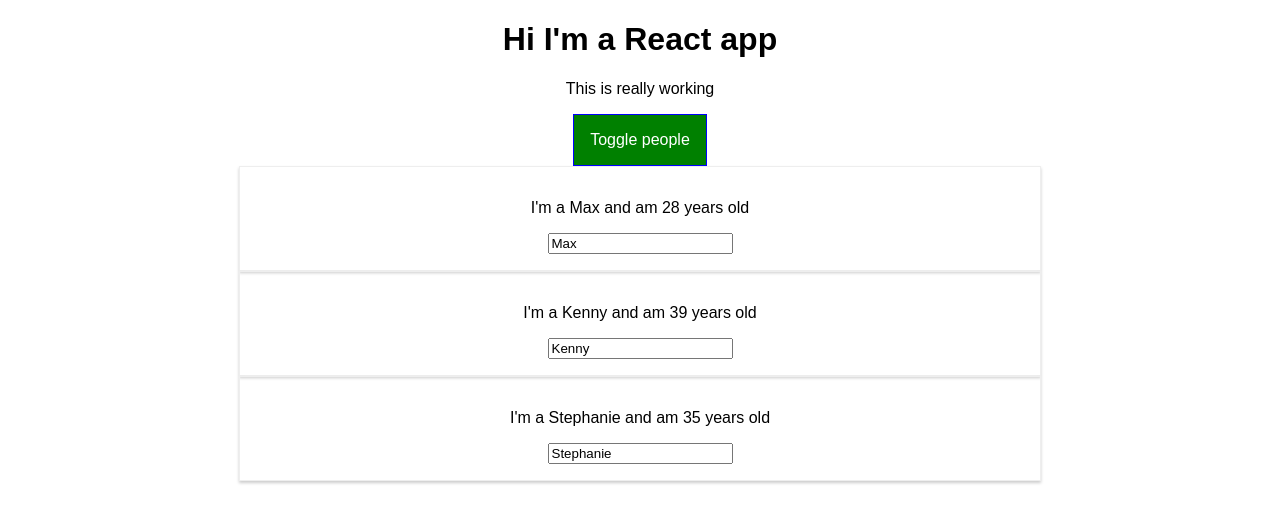
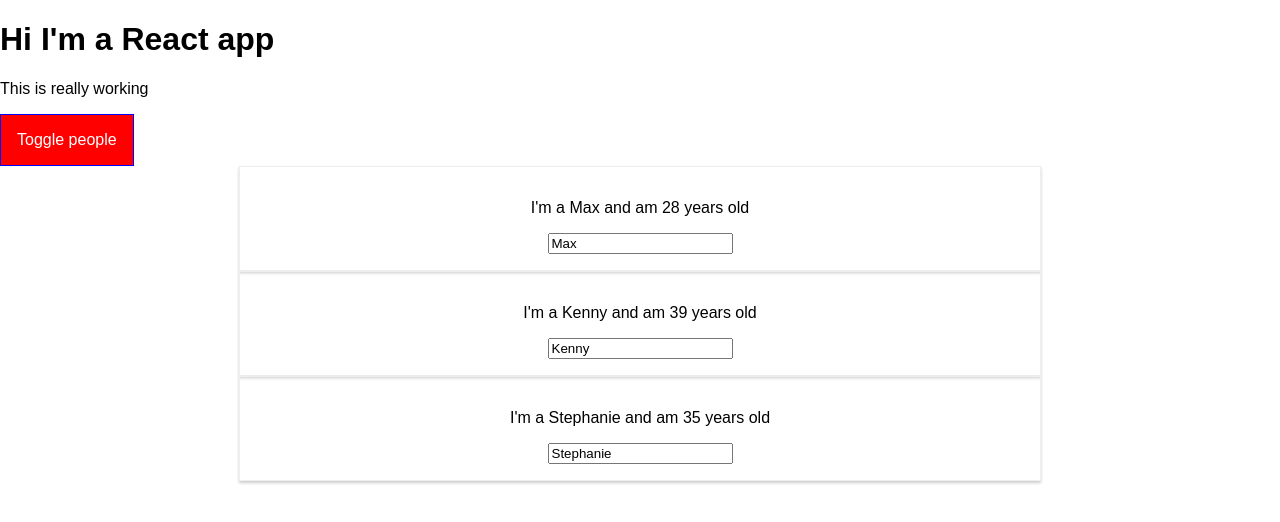
Before and after one commit to kennydrobnack/react-course, a React app: page / in a window 1280 px wide. Shown: the top 522 px of the page. Built offline with nearby package versions, Linux system fonts and the light colour scheme.

Commit message:
Cleaning up cockpit component a bit. Fixed bug that was keeping delete person from working

```diff
--- /dev/null
+++ b/src/components/Cockpit/Cockpit.css
@@ -0,0 +1,24 @@
+
+.Cockpit button {
+    border: 1px solid blue;
+    padding: 16px;
+    background-color: green;
+    font: inherit;
+    color: white;
+  }
+
+  .CockpitApp button:hover {
+    background-color: lightgreen;
+    color: black;
+    cursor: pointer;
+  }
+
+  .Cockpit button.Red {
+    background-color: red;
+  }
+
+  .Cockpit button.Red:hover {
+    background-color: salmon;
+    color: black;
+    cursor: pointer;
+  }
--- /dev/null
+++ b/src/components/Cockpit/Cockpit.js
@@ -0,0 +1,31 @@
+import React from 'react'
+import classes from './Cockpit.css'
+
+const cockpit = (props) => {
+    const assignedClasses = []
+    let btnClass = ''
+
+    if (props.showPeople) {
+        btnClass = classes.Red
+    }
+
+    if (props.people.length <= 2) {
+      assignedClasses.push(classes.red)
+    }
+    if (props.people.length <= 1) {
+      assignedClasses.push(classes.bold)
+    }
+
+    return(
+        <div className={classes.Cockpit}>
+          <h1>Hi I'm a React app</h1>
+          <p className={assignedClasses.join(' ')}>This is really working</p>
+
+          <button
+            className={btnClass}
+            onClick={props.clicked}>Toggle people</button>
+        </div>
+    )
+}
+
+export default cockpit
--- a/src/components/People/People.js
+++ b/src/components/People/People.js
@@ -3,10 +3,11 @@ import Person from '../Person/Person'
 
 const people = (props) => props.people.map((person, index) => {
     return <Person
-    click={() => props.clicked(index)}
-    name={person.name}
-    age={person.age}
-    changed={(event) => props.changed(event, person.id) } />
+        key={index}
+        click={() => props.clicked(index)}
+        name={person.name}
+        age={person.age}
+        changed={(event) => props.changed(event, person.id) } />
 })
 
 export default people
--- a/src/containers/App.css
+++ b/src/containers/App.css
@@ -22,30 +22,6 @@
   font-weight: bold;
 }
 
-.App button {
-  border: 1px solid blue;
-  padding: 16px;
-  background-color: green;
-  font: inherit;
-  color: white;
-}
-
-.App button:hover {
-  background-color: lightgreen;
-  color: black;
-  cursor: pointer;
-}
-
-.App button.Red {
-  background-color: red;
-}
-
-.App button.Red:hover {
-  background-color: salmon;
-  color: black;
-  cursor: pointer;
-}
-
 .App-title {
   font-size: 1.5em;
 }
--- a/src/containers/App.js
+++ b/src/containers/App.js
@@ -1,6 +1,7 @@
 import React, { Component } from 'react'
-import classes from './App.css'
+//import classes from './App.css'
 import People from '../components/People/People'
+import Cockpit from '../components/Cockpit/Cockpit'
 
 class App extends Component {
 
@@ -50,38 +51,26 @@ class App extends Component {
 
   render() {
     let people = null
-    let btnClass = ''
 
     if (this.state.showPeople) {
       people = (
-        <div>
           <People
             people={this.state.people}
             clicked={this.deletePersonHandler}
             changed={this.nameChangeHandler}
           />
-        </div>
       )
     }
 
-    const assignedClasses = []
-    if (this.state.people.length <= 2) {
-      assignedClasses.push(classes.red)
-    }
-    if (this.state.people.length <= 1) {
-      assignedClasses.push(classes.bold)
-    }
-
     return (
-        <div className={classes.App}>
-          <h1>Hi I'm a React app</h1>
-          <p className={assignedClasses.join(' ')}>This is really working</p>
-
-          <button
-            className={btnClass}
-            onClick={() => this.togglePeopleHandler()}>Toggle people</button>
-          { this.state.showPeople ? people : null }
-        </div>
+      <div>
+        <Cockpit
+          showPeople={this.state.showPeople}
+          people={this.state.people}
+          clicked={this.togglePeopleHandler}
+          />
+        {people}
+      </div>
     )
   }
 }
```
